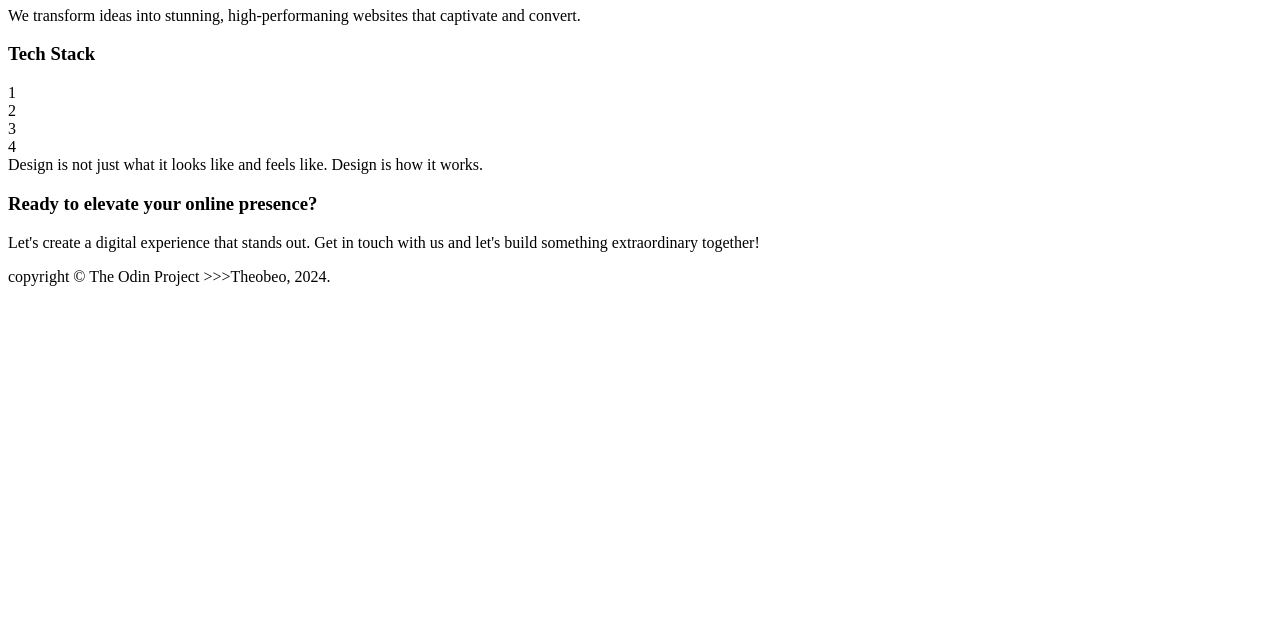
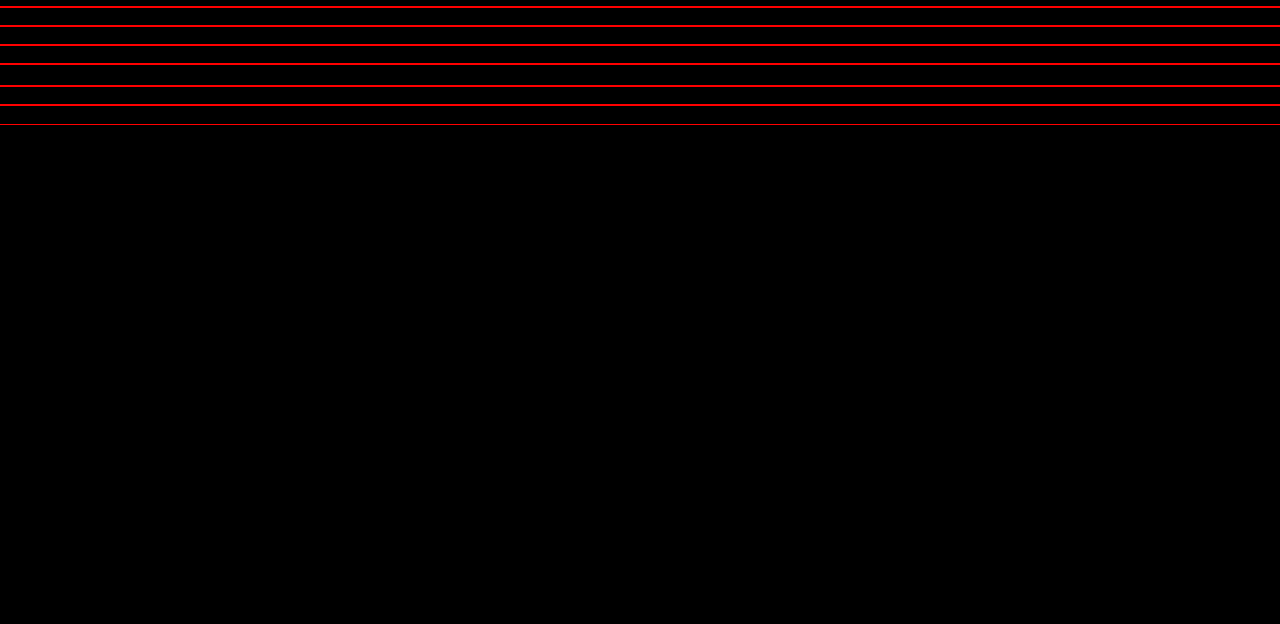
Before and after one commit to isBeo/carefulproject, a plain HTML site: page index.html in a window 1280 px wide. Shown: the part 176-800 px from the top of the page. Drawn offline with Linux system fonts and the light colour scheme.

Commit message:
varible declarations

```diff
--- a/index.html
+++ b/index.html
@@ -1,6 +1,12 @@
 <!DOCTYPE html>
 <html>
   <head>
+    <link rel="preconnect" href="https://fonts.googleapis.com" />
+    <link rel="preconnect" href="https://fonts.gstatic.com" crossorigin />
+    <link
+      href="https://fonts.googleapis.com/css2?family=Roboto:ital,wght@0,100;0,300;0,400;0,500;0,700;0,900;1,100;1,300;1,400;1,500;1,700;1,900&display=swap"
+      rel="stylesheet"
+    />
     <meta charset="utf-8" />
     <meta http-equiv="X-UA-Compatible" content="IE=edge" />
     <title>Land Page</title>
@@ -28,7 +34,6 @@
       <a href="#">About Us</a>
     </nav>
 
-
     <div class="hero">
       <div class="txt">
         <h1 class="main__txt">Your Vision, Our Expertise</h1>
@@ -51,26 +56,18 @@
     </div>
 
     <div class="q">
-        Design is not just what it looks
-        like and feels like. Design is
-         how it works.
+      Design is not just what it looks like and feels like. Design is how it
+      works.
     </div>
 
-
     <div class="cta">
-        <h3>
-            Ready to elevate your online presence?
-        </h3>
+      <h3>Ready to elevate your online presence?</h3>
       <p>
-            Let's create a digital experience that
-            stands out. Get in touch with us and
-            let's build something extraordinary
-            together!
+        Let's create a digital experience that stands out. Get in touch with us
+        and let's build something extraordinary together!
       </p>
     </div>
 
-    <footer>
-        copyright &copy; The Odin Project >>>Theobeo, 2024.
-    </footer>
+    <footer>copyright &copy; The Odin Project >>>Theobeo, 2024.</footer>
   </body>
 </html>
--- a/main.css
+++ b/main.css
@@ -0,0 +1,35 @@
+@import url("https://fonts.googleapis.com/css2?family=Roboto:ital,wght@0,100;0,300;0,400;0,500;0,700;0,900;1,100;1,300;1,400;1,500;1,700;1,900&display=swap");
+
+*,*::after,*::before{
+    box-sizing: border-box;
+    margin: 0;padding: 0;
+    outline:1px solid red;
+}
+
+:root{
+    --headerLogoSize:1.4em;
+    --headerLogoColor:#f9faf8;
+    --drkbg:#1f2937;
+    --heroMtxtSize:3em;
+    --heroMtxtColor:#f9faf8;
+    --heroMtxtWeight:900;
+    --heroStxtSize:1.2em;
+    --heroStxtColor:#e5e7eb;
+    --btnColor:#3882f6;
+    --infoTxtSize:2em;
+    --infoTxtColor:#1f2937;
+    --infoTxtWeight:900;
+    --quoteSectionbg:#e5e7eb;
+    --quoteTxtColor:--#1f2937;
+    --quoteTxtSize:2.2em;
+    --quoteTxtWeight:light;
+    --quoteTxtStyle:italic;
+}
+
+
+body{
+    font-family: roboto , sans-serif;
+    min-width: 375px;
+    margin-inline:auto;
+    background-color: black;
+}
```
Lines whose indentation alone changed are shown as unchanged.
